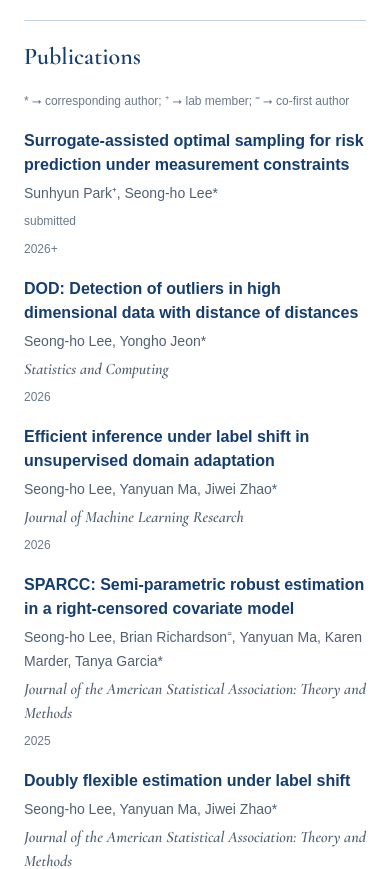
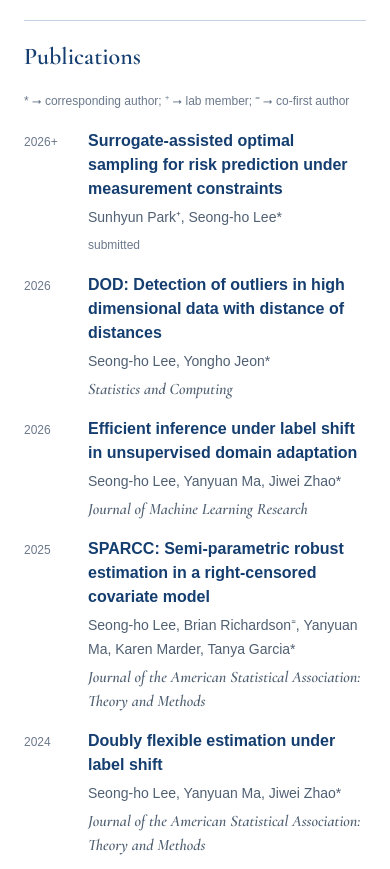
Before and after one commit to reyadh09/reyadh09.github.io, a Next.js app: page /cv in a window 390 px wide. Shown: the part 2120-2989 px from the top of the page. Built offline with nearby package versions, Linux system fonts and the light colour scheme.

Commit message:
Align publication year columns in Research and CV

```diff
--- a/app/cv/cv.css
+++ b/app/cv/cv.css
@@ -40,13 +40,13 @@
 .cv-interests { display: grid; gap: var(--cv-space-entry); }
 .cv-author-key { margin-bottom: var(--cv-space-heading); }
 .cv-publications { list-style: none; margin: 0; padding: 0; }
-.cv-publication { grid-template-columns: 48px minmax(0, 1fr); }
+.cv-publication { grid-template-columns: var(--year-width) minmax(0, 1fr); }
 .cv-journal { font: italic 600 var(--cv-text-journal)/var(--cv-line-body) var(--serif); }
 
 @media screen and (max-width:560px) {
   .cv-page { padding-top: 16px; padding-bottom: 32px; }
-  .cv-entry { grid-template-columns: minmax(0,1fr); gap: var(--cv-space-detail); }
-  .cv-entry .cv-date { order: 1; }
+  .cv-entry:not(.cv-publication) { grid-template-columns: minmax(0,1fr); gap: var(--cv-space-detail); }
+  .cv-entry:not(.cv-publication) .cv-date { order: 1; }
   .cv-toolbar { margin-bottom: 24px; }
 }
 
```
Also changed, not shown: 1 other file (tests, documents, lock files or other folders).
